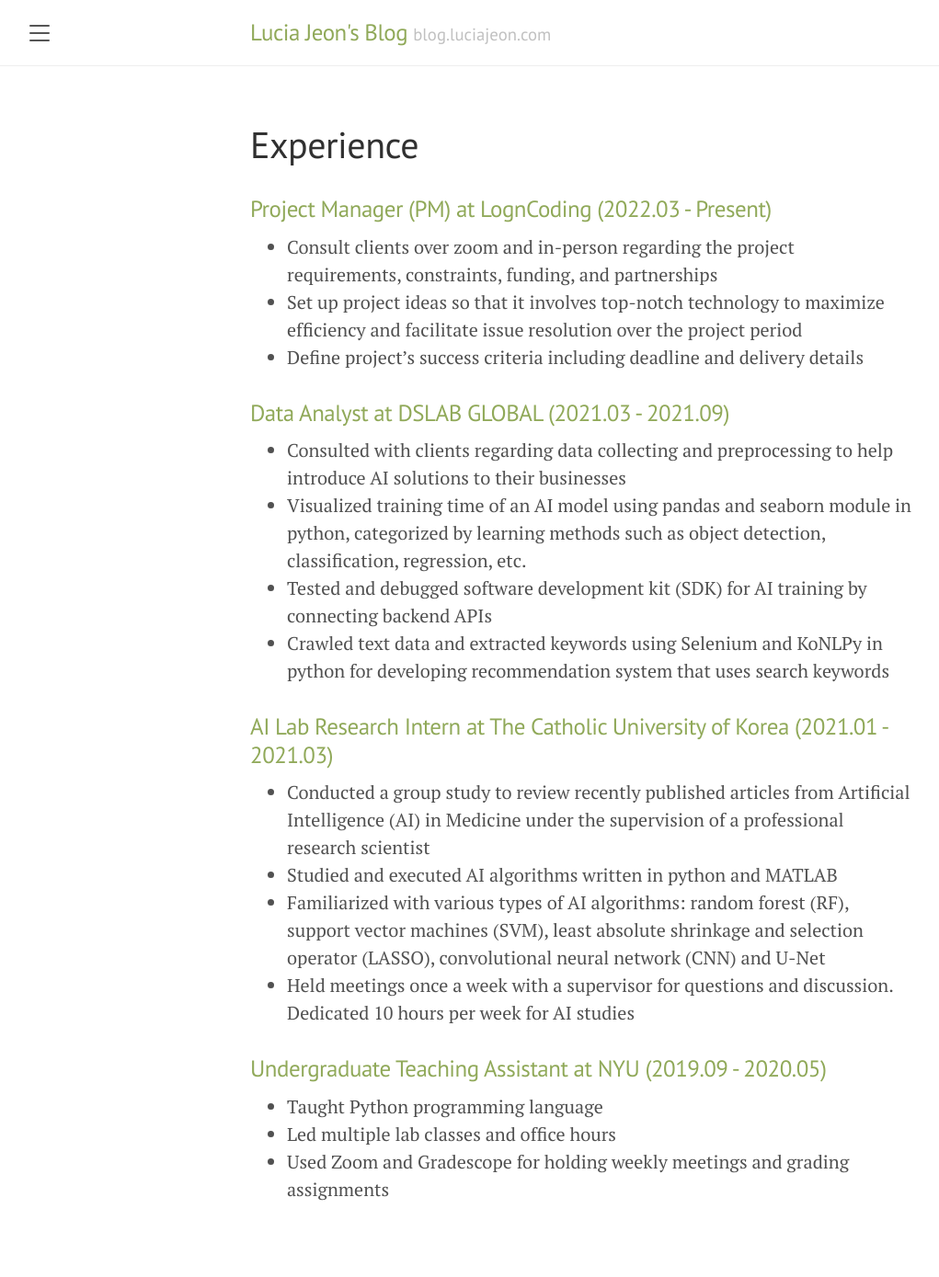
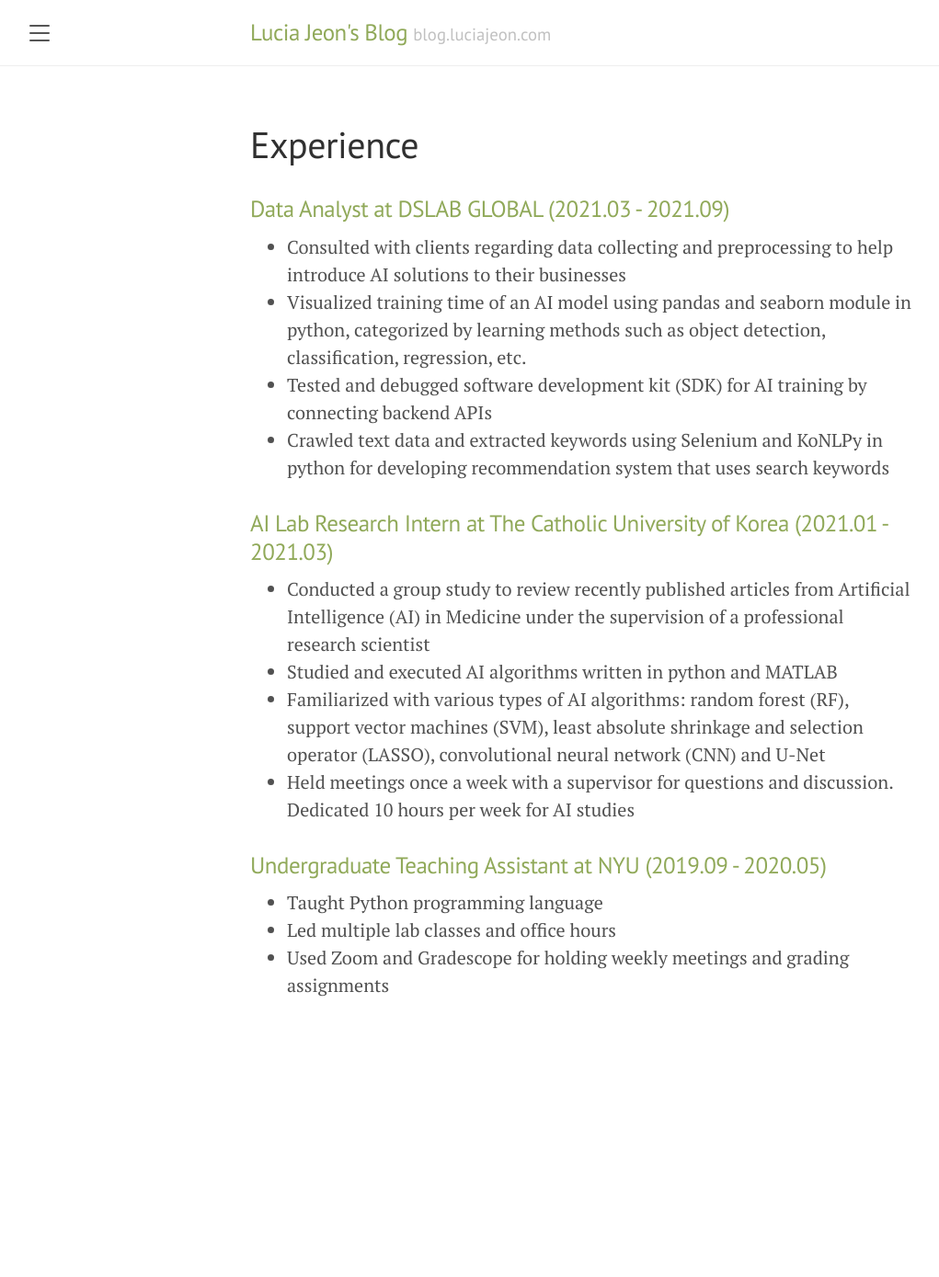
Before and after one commit to luciajeon/devblog, a Jekyll site: the page built from experience.md, in a window 1280 px wide. Shown: the whole page at 92% size, without its empty margins (8-1029 px from the left). Built offline with Jekyll 4.4.1, drawn with Linux system fonts in a browser that asks for light colours; after the commit the page ends 1167 px from its top, so only the background shows below that.

Commit message:
edited experience, projects

```diff
--- a/experience.md
+++ b/experience.md
@@ -2,11 +2,6 @@
 layout: page
 title: Experience
 ---
-### <span style="color: #90a959">Project Manager (PM) at LognCoding (2022.03 - Present)</span>
-* Consult clients over zoom and in-person regarding the project requirements, constraints, funding, and partnerships
-* Set up project ideas so that it involves top-notch technology to maximize efficiency and facilitate issue resolution over the project period
-* Define project's success criteria including deadline and delivery details
-
 
 ### <span style="color: #90a959">Data Analyst at DSLAB GLOBAL (2021.03 - 2021.09)</span>
 
```
Also changed, not shown: project.md (+1 -0 lines).
